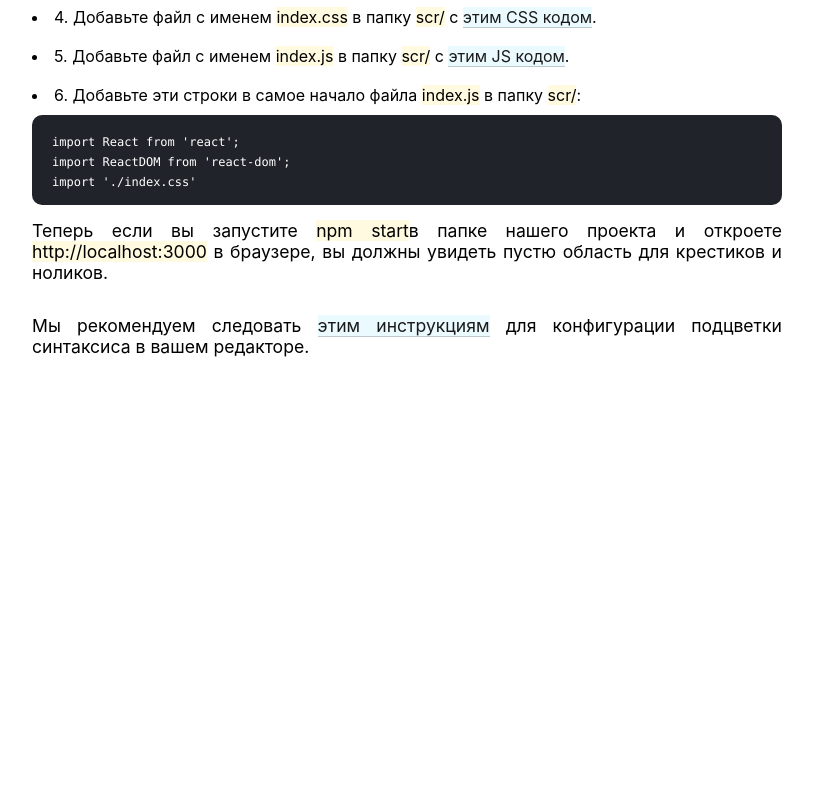
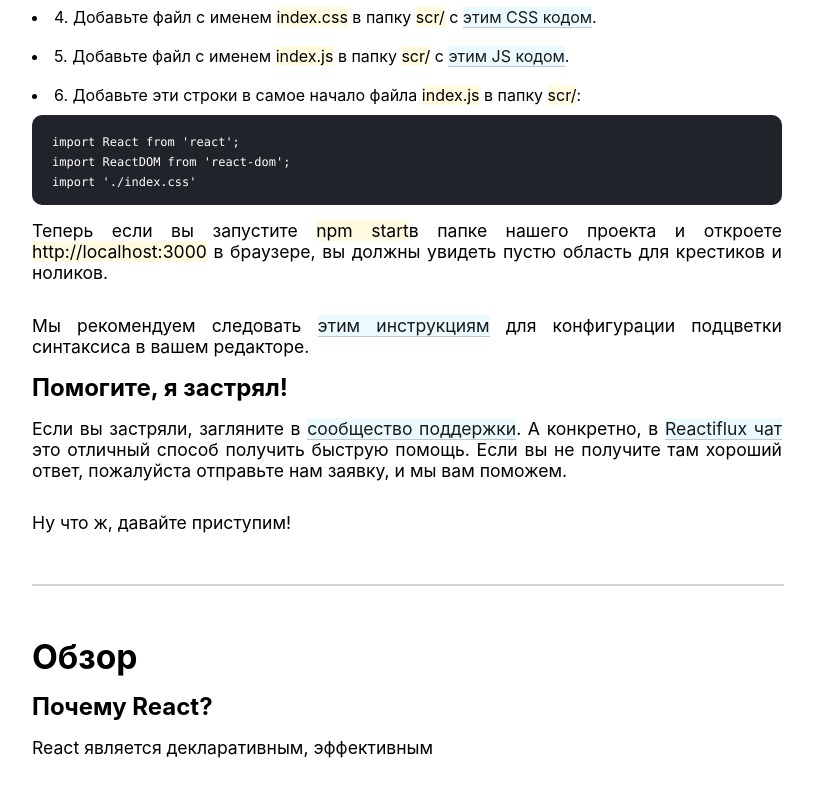
Before and after one commit to AlexFisher13/react-doc, a React app: page / in a window 1280 px wide. Shown: the part 1797-2593 px from the top of the page, without its empty margins (233-1048 px from the left). Before the commit the page ends 2200 px from the top, so only its background shows below. Built offline with nearby package versions, Linux system fonts and the light colour scheme.

Commit message:
add text

```diff
--- a/src/components/Tutorial.js
+++ b/src/components/Tutorial.js
@@ -58,7 +58,15 @@ const Tutorial = () => {
                 <p>Теперь если вы запустите <mark>npm start</mark>в папке нашего проекта и откроете <mark>http://localhost:3000</mark> в браузере, вы должны
                 увидеть пустю область для крестиков и ноликов.</p>
                 <p>Мы рекомендуем следовать <a href="http://babeljs.io/docs/editors">этим инструкциям</a> для конфигурации подцветки синтаксиса в вашем редакторе.</p>
-
+            <h3>Помогите, я застрял!</h3>
+                <p>Если вы застряли, загляните в <a href="https://reactjs.org/community/support.html">сообщество поддержки</a>. А конкретно, в <a
+                    href="https://reactjs.org/community/support.html#reactiflux-chat">Reactiflux чат</a> это отличный способ получить быструю помощь. Если вы не
+                    получите там хороший ответ, пожалуйста отправьте нам заявку, и мы вам поможем.</p>
+                <p>Ну что ж, давайте приступим! </p>
+        <hr align="center" width="100%" size="2" color="lightgrey"/>
+            <h2>Обзор</h2>
+            <h3>Почему React?</h3>
+                <p>React является декларативным, эффективным</p>
         </div>
     )
 }
--- a/src/index.css
+++ b/src/index.css
@@ -89,3 +89,6 @@ code {
   font-weight: lighter;
   font-size: 12px;
 }
+hr {
+  margin: 35px 0;
+}
```
